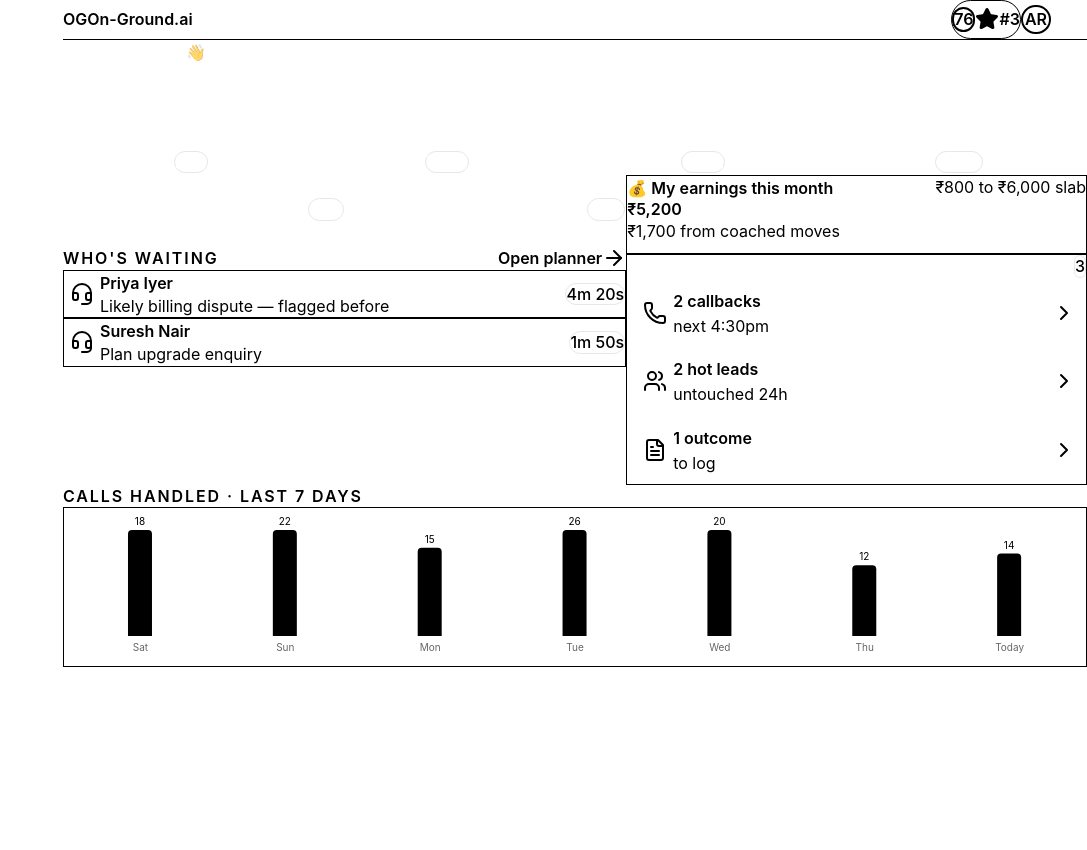
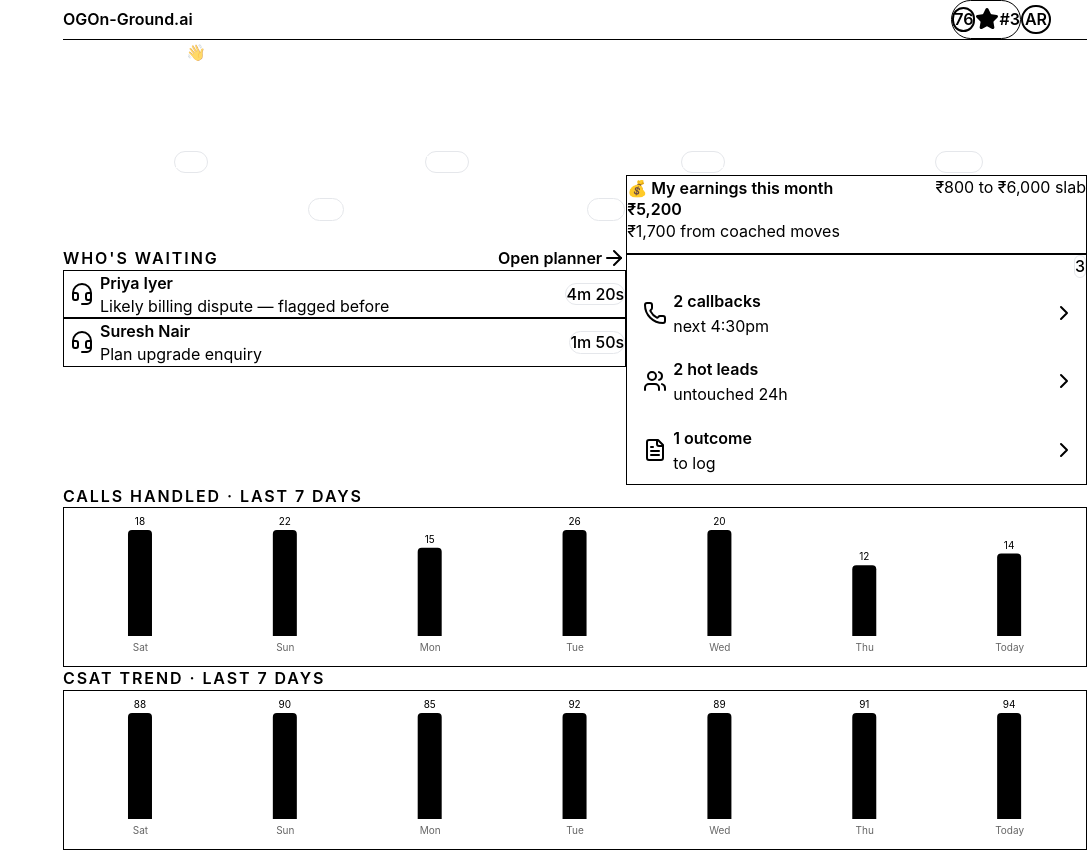
Before and after one commit to Sivaani-Janaswamy/oga-callcentre-app, a React (Vite) app: page /dashboard in a window 1280 px wide. Shown: the whole page, without its empty margins (193-1280 px from the left). Before the commit the page ends 800 px from the top, so only its background shows below. Built offline with nearby package versions, Linux system fonts and the light colour scheme.

Commit message:
feat(dashboard): add csat trend bar chart

```diff
--- /dev/null
+++ b/src/components/dashboard/CsatTrendChart.tsx
@@ -0,0 +1,6 @@
+import type { DailyStat } from '../../data/types';
+import { DashboardBarChart } from './DashboardBarChart';
+
+export function CsatTrendChart({ stats }: { stats: DailyStat[] }): JSX.Element {
+  return <DashboardBarChart title="CSAT TREND · LAST 7 DAYS" stats={stats} metric="csat" />;
+}
--- a/src/components/dashboard/DashboardPage.tsx
+++ b/src/components/dashboard/DashboardPage.tsx
@@ -1,6 +1,7 @@
 import { getDashboard } from '../../services/api';
 import { useAsync } from '../../hooks/useAsync';
 import { CallsHandledChart } from './CallsHandledChart';
+import { CsatTrendChart } from './CsatTrendChart';
 import { GreetingBanner } from './GreetingBanner';
 import { EarningsCard } from './EarningsCard';
 import { KpiGrid } from './KpiGrid';
@@ -33,6 +34,7 @@ export function DashboardPage(): JSX.Element {
         </div>
       </div>
       <CallsHandledChart stats={data.callsLast7} />
+      <CsatTrendChart stats={data.csatLast7} />
     </div>
   );
 }
```
